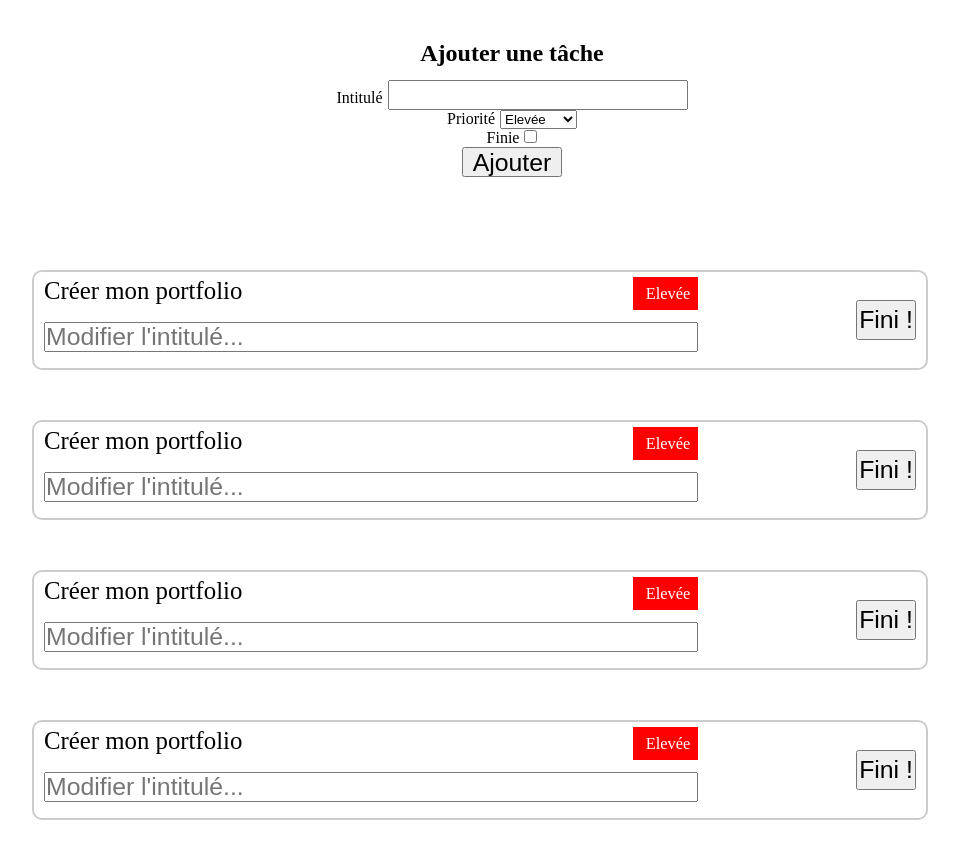
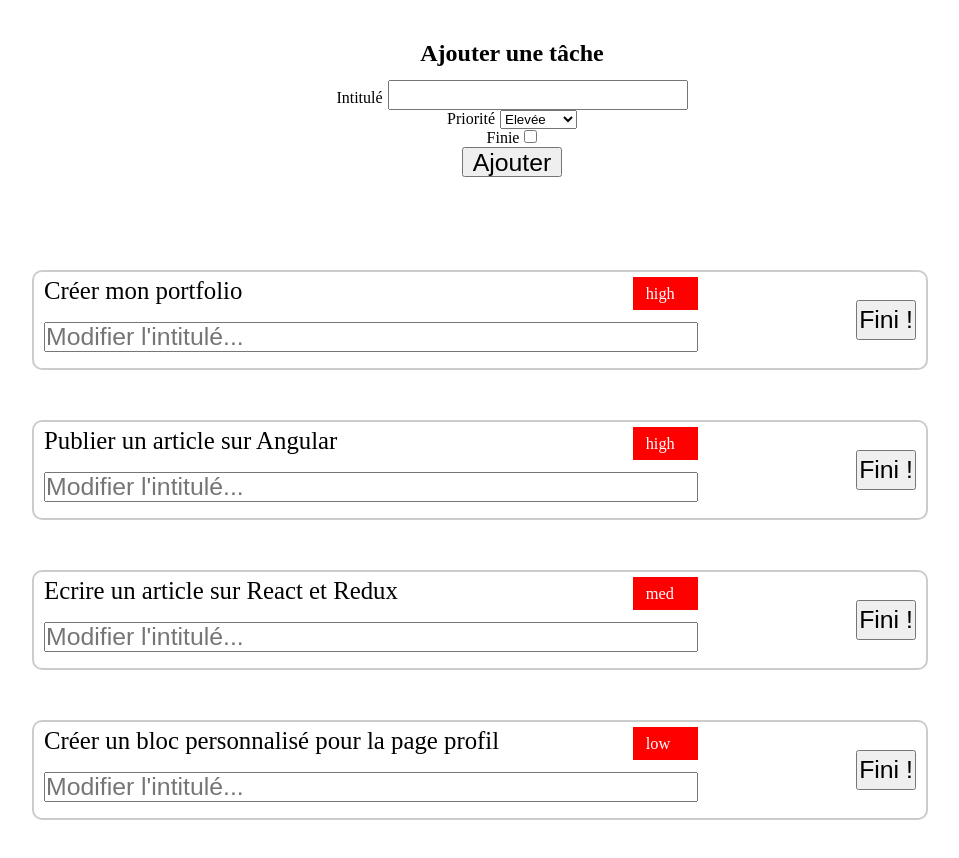
Before and after one commit to ThibaudFournes77/react-to-do-list, a React (Create React App) app: page / in a window 1280 px wide. Shown: the top 858 px of the page, without its empty margins (160-1119 px from the left). Built offline with nearby package versions, Linux system fonts and the light colour scheme.

Commit message:
Découvrir les props

```diff
--- a/src/components/Task.js
+++ b/src/components/Task.js
@@ -1,11 +1,11 @@
 import React from 'react';
 
-function Task() {
+function Task(props) {
   return (
     <li className="task">
       <div className="task__content">
-        <p className="task__label">Créer mon portfolio</p>
-		    <p className="task__priority task__priority-high">Elevée</p>
+        <p className="task__label">{props.libelle}</p>
+        <p className="task__priority task__priority-high">{props.priority}</p>
         <input type="text" className="task__input" placeholder="Modifier l'intitulé..." />
       </div>
       <button type="button" className="task__button">Fini !</button>
--- a/src/components/TasksList.js
+++ b/src/components/TasksList.js
@@ -4,10 +4,10 @@ import Task from './Task';
 function TasksList() {
   return (
     <ul>
-      <Task />
-	    <Task />
-	    <Task />
-	    <Task />
+      <Task libelle="Créer mon portfolio" priority="high" isDone={true}/>
+      <Task libelle="Publier un article sur Angular" priority="high" isDone={true} />
+      <Task libelle="Ecrire un article sur React et Redux" priority="med" isDone={false} />
+      <Task libelle="Créer un bloc personnalisé pour la page profil" priority="low" isDone={false} />
     </ul>
   );
 }
```
